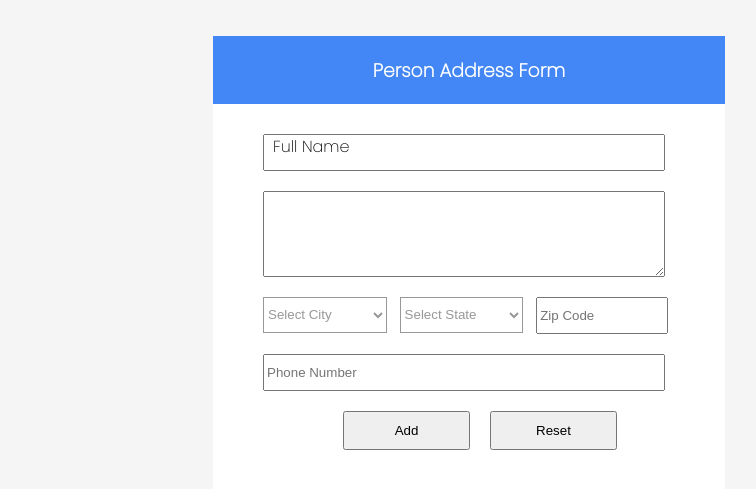
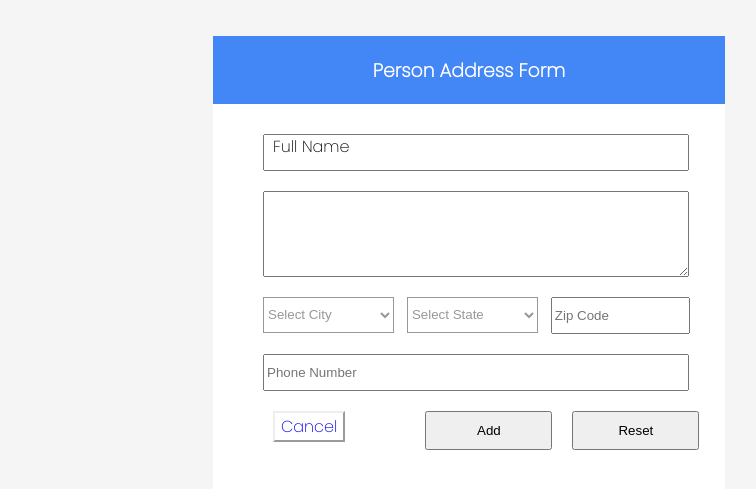
Before and after one commit to noufalmc123/AddressBookHTML, a plain HTML site: page pages/index.html in a window 1280 px wide. Shown: the part 77-566 px from the top of the page, without its empty margins (171-927 px from the left). Drawn offline with Linux system fonts and the light colour scheme.

```diff
--- a/pages/index.html
+++ b/pages/index.html
@@ -85,6 +85,40 @@
                     <error class="error_phone"></error>
                 </div>
                 <div class="form-content">
+                    <div style="margin-left:10px;">
+                        <a href="http://127.0.0.1:5500/pages/view.html"
+                        style="appearance: auto;text-decoration: none;
+                        -webkit-writing-mode: horizontal-tb !important;
+                        font-style: ;
+                        font-variant-ligatures: ;
+                        font-variant-caps: ;
+                        font-variant-numeric: ;
+                        font-variant-east-asian: ;
+                        font-weight: ;
+                        font-stretch: ;
+                        font-size: ;
+                        font-family: ;
+                        text-rendering: auto;
+                        color: -internal-light-dark(black, white);
+                        letter-spacing: normal;
+                        word-spacing: normal;
+                        line-height: normal;
+                        text-transform: none;
+                        text-indent: 0px;
+                        text-shadow: none;
+                        display: inline-block;
+                        text-align: center;
+                        align-items: flex-start;
+                        cursor: default;
+                        box-sizing: border-box;
+                        background-color: -internal-light-dark(rgb(239, 239, 239), rgb(59, 59, 59));
+                        margin: 0em;
+                        padding: 1px 6px;
+                        border-width: 2px;
+                        border-style: outset;
+                        border-color: -internal-light-dark(rgb(118, 118, 118), rgb(133, 133, 133));
+                        border-image: initial;">Cancel</a>
+                    </div>
                     <div style="margin-left:80px;">
                         <button type="submit" style="padding:10px;width: 127px;">Add</button>
                     </div>
```
